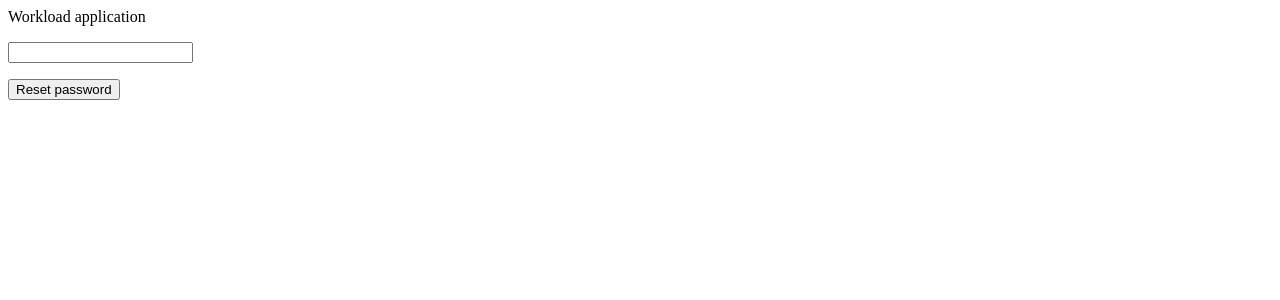
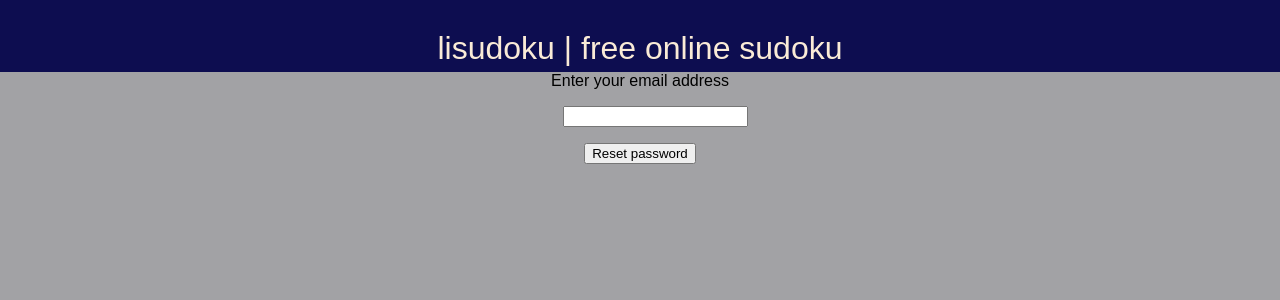
Before and after one commit to albertocorrias/sudoku, a Django app: page /accounts/password_reset/ in a window 1280 px wide. Shown: the top 300 px of the page. Run offline with Django 3.2, Linux system fonts and the light colour scheme.

Commit message:
some customization

```diff
--- a/sudoku_site/sudoku_app/templates/registration/logged_out.html
+++ b/sudoku_site/sudoku_app/templates/registration/logged_out.html
@@ -4,11 +4,11 @@
 
   <head>
     <meta charset="utf-8">
-    <title>Workload Management App</title>
+    <title>lisudoku | free online sudoku</title>
   </head>
   <body>
-  <div class="top_bar">
-      Workload application
+  <div class="header">
+    lisudoku | free online sudoku
   </div>
   <div>
     <p>Logged out!</p>
--- a/sudoku_site/sudoku_app/templates/registration/password_reset_form.html
+++ b/sudoku_site/sudoku_app/templates/registration/password_reset_form.html
@@ -4,13 +4,17 @@
 
   <head>
     <meta charset="utf-8">
-    <title>Workload Management App</title>
+    <title>lisudoku | free online sudoku</title>
+    <link rel="stylesheet" type="text/css" href="{% static 'style.css' %}">
+    <link rel="stylesheet" type="text/css" href="{% static 'login_style.css' %}">
   </head>
   <body>
-  <div class="top_bar">
-      Workload application
+  <div class="header">
+    lisudoku | free online sudoku
   </div>
-  <div>
+  <div class="overall_container">
+    Enter your email address
+    <div class="form_container">
       <form action="" method="post">
         {% csrf_token %}
             {% if form.email.errors %}
@@ -20,5 +24,6 @@
           <input type="submit" class="btn btn-default btn-lg" value="Reset password">
         </form>
     </div>
+  </div>
   </body>
 </html>
```
Lines whose indentation alone changed are shown as unchanged.
